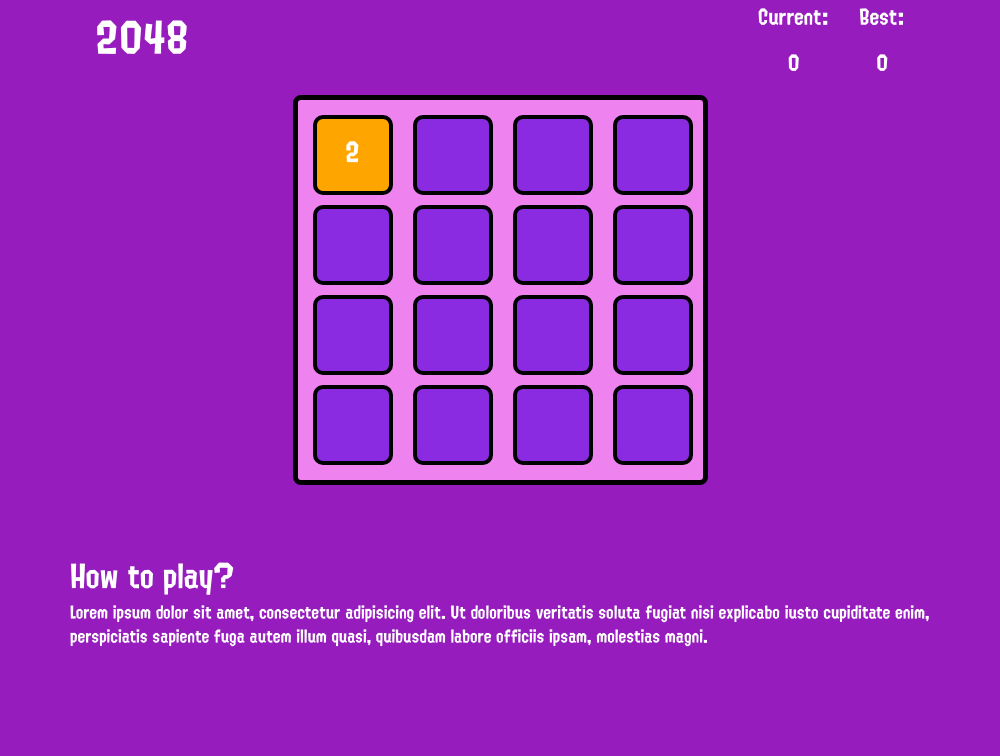
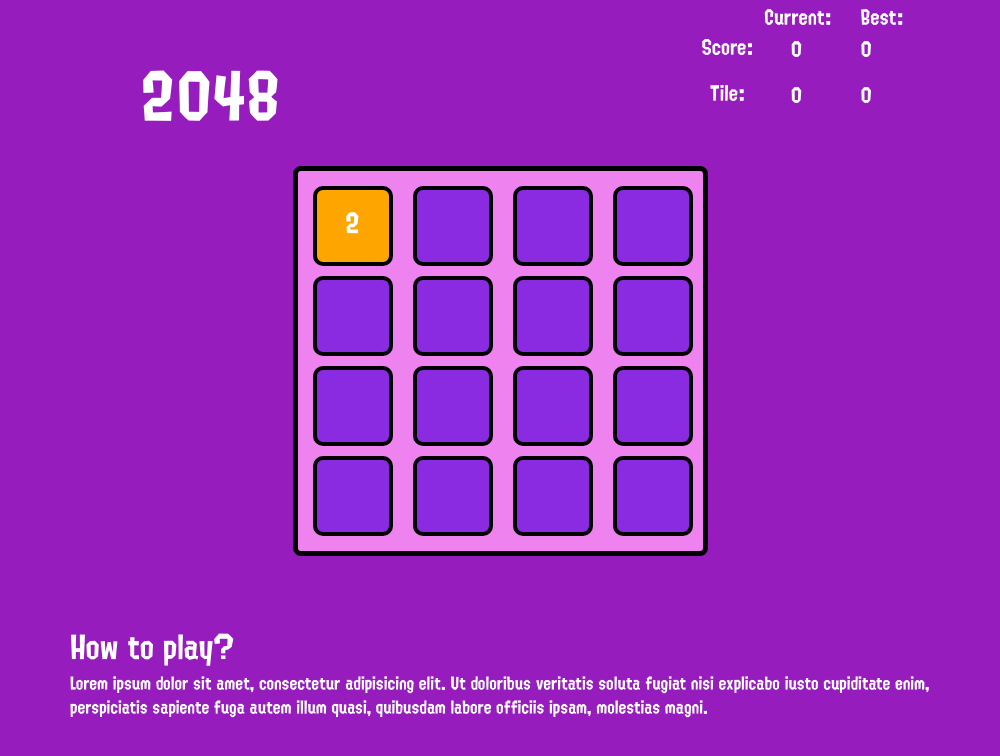
Before and after one commit to CaioEmPessoa/2048Game, an Electron app: page pages/index.html in a window 1000 px wide. Drawn offline with nearby package versions, Linux system fonts and the light colour scheme.

Commit message:
added different categorys in scores

```diff
--- a/pages/index.html
+++ b/pages/index.html
@@ -13,18 +13,40 @@
             <h1 class="title">2048</h1>
             <div class="scores">
 
-                <div class="current">
+                <table>
+                    <tr>
+                        <td class="category"></td>
+                        <td class="header" style="right: 30px;">
+                            <p>Current:</p>
+                        </td>
 
-                    <p>Current:</p>
-                    <p id="currentScore">0</p>
-
-                </div>
-
-                <div class="best">
-                    <p>Best:</p>
-                    <p id="bestScore">0</p>
-
-                </div>
+                        <td>
+                            <p>Best:</p>
+                        </td>
+                    </tr>
+                    <tr>
+                        <td class="category">
+                            Score:
+                        </td>
+                        <td class="numbers">
+                            <p id="currentScore">0</p>
+                        </td>
+                        <td class="numbers">
+                            <p id="bestScore">0</p>
+                        </td>
+                    </tr>
+                    <tr>
+                        <td class="category">
+                            Tile:
+                        </td>
+                        <td class="numbers">
+                            <p id="currentTile">0</p>
+                        </td>
+                        <td class="numbers">
+                            <p id="bestTile">0</p>
+                        </td>
+                    </tr>
+                </table>
             </div>
         </div>
 
--- a/styles/style.scss
+++ b/styles/style.scss
@@ -26,9 +26,10 @@ body {
 
     .title {
         text-align: center;
-        font-size:40px;
-        margin-left: 5%;
-        margin-top: 1%;
+        font-size:60px;
+        margin-left: 10%;
+        margin-top: 6%;
+        margin-bottom: 0px;
     }
 
     .scores {
@@ -37,17 +38,24 @@ body {
         right:0;
         top:0;
         margin-right: 5%;
-        font-size: 20px;
+        font-size: 19px;
 
-        .current {
+        .category {
             position:relative;
-            right:30px;
+            text-align: center;
+            right:35px;
+            top:-25px;
+
+        }
+
+        .header {
+            position:relative;
             text-align: center;
         }
 
-        .best {
-            position:relative;
-            text-align: center;
+        .numbers {
+            position: relative;
+            top:-15px;
         }
 
     }
@@ -58,7 +66,7 @@ body {
     display: flex;
     padding:5px;
     margin: auto;
-    margin-top:30px!important;
+    margin-top:40px!important;
     width: 415px;
     border: solid black 5px;
     border-radius: 8px;
```
Also changed, not shown: styles/style.css, 2 other files.
